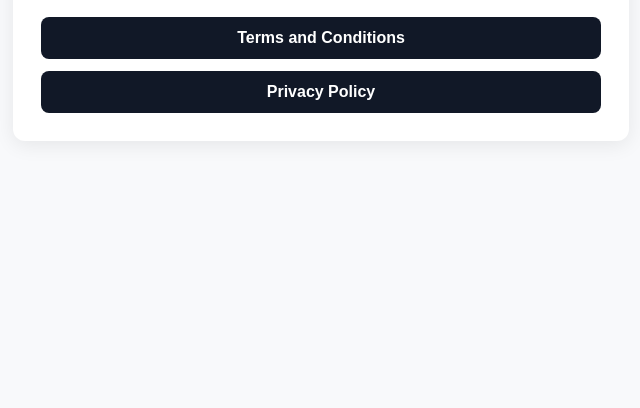
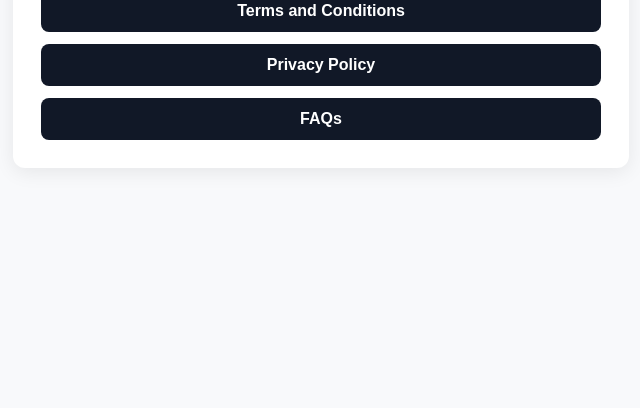
Before and after one commit to Legend-KP/Privacy-Policy, a plain HTML site: page index.html in a window 1280 px wide. Shown: the part 392-800 px from the top of the page, without its empty margins (319-959 px from the left). Drawn offline with Linux system fonts and the light colour scheme.

Commit message:
Update index.html

```diff
--- a/index.html
+++ b/index.html
@@ -55,6 +55,7 @@
     <div class="links">
       <a href="/terms-and-conditions">Terms and Conditions</a>
       <a href="/privacy-policy">Privacy Policy</a>
+      <a href="https://docs.google.com/document/d/12G5MA_1wPiYXBmjg6fe3mQD7LEHyb3a66IHXPcpPl5k/edit?usp=sharing">FAQs</a>
     </div>
   </main>
 </body>
```
